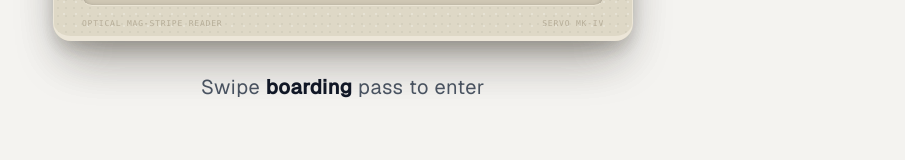
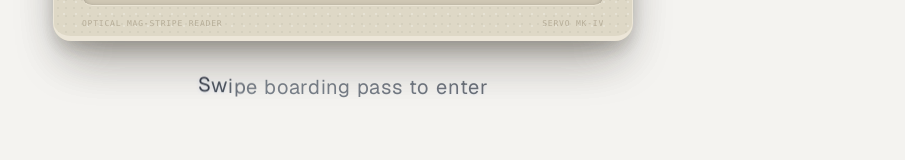
Before and after one commit to EzekielMorales/port-freetime, a React (Vite) app: page / in a window 1280 px wide. Shown: the part 524-684 px from the top of the page, without its empty margins (297-1202 px from the left). Built offline with nearby package versions, Linux system fonts and the light colour scheme.

Commit message:
feat: add wave animation to instruction text

```diff
--- a/src/App.tsx
+++ b/src/App.tsx
@@ -408,10 +408,29 @@ export function App() {
             <ScannerMachine status={status} progress={progress} />
           </div>
 
-          {/* ================= 3. INSTRUCTION TEXT ================= */}
+          {/* ================= 3. INSTRUCTION TEXT (Wave Animation) ================= */}
           <div className="mt-8 text-center select-none">
-            <p className="text-gray-600 text-lg md:text-xl font-normal tracking-wide">
-              Swipe <span className="font-semibold text-gray-900">boarding</span> pass to enter
+            <p className="text-gray-600 text-lg md:text-xl font-normal tracking-wide inline-flex items-center justify-center flex-wrap">
+              {(() => {
+                let charCount = 0;
+                const words = ["Swipe", "boarding", "pass", "to", "enter"];
+                return words.map((word, wIdx) => (
+                  <span key={wIdx} className="inline-flex mr-[0.32em] last:mr-0">
+                    {word.split('').map((char, cIdx) => {
+                      const delay = (charCount++) * 0.055;
+                      return (
+                        <span
+                          key={cIdx}
+                          style={{ animationDelay: `${delay.toFixed(3)}s` }}
+                          className="wave-char font-normal"
+                        >
+                          {char}
+                        </span>
+                      );
+                    })}
+                  </span>
+                ));
+              })()}
             </p>
           </div>
 
--- a/src/index.css
+++ b/src/index.css
@@ -1081,3 +1081,25 @@
 ::-webkit-scrollbar-thumb:hover {
   background: rgba(150, 150, 150, 0.5);
 }
+
+/* ========================================================================= */
+/* TEXT WAVE ANIMATION ("Swipe boarding pass to enter")                      */
+/* ========================================================================= */
+@keyframes textWaveRipple {
+  0%, 36%, 100% {
+    transform: translateY(0);
+    opacity: 0.72;
+  }
+  18% {
+    transform: translateY(-4px);
+    opacity: 1;
+    color: #111827;
+    text-shadow: 0 2px 8px rgba(37, 99, 235, 0.22);
+  }
+}
+
+.wave-char {
+  display: inline-block;
+  animation: textWaveRipple 2.6s cubic-bezier(0.45, 0.05, 0.55, 0.95) infinite;
+  will-change: transform, opacity;
+}
```
